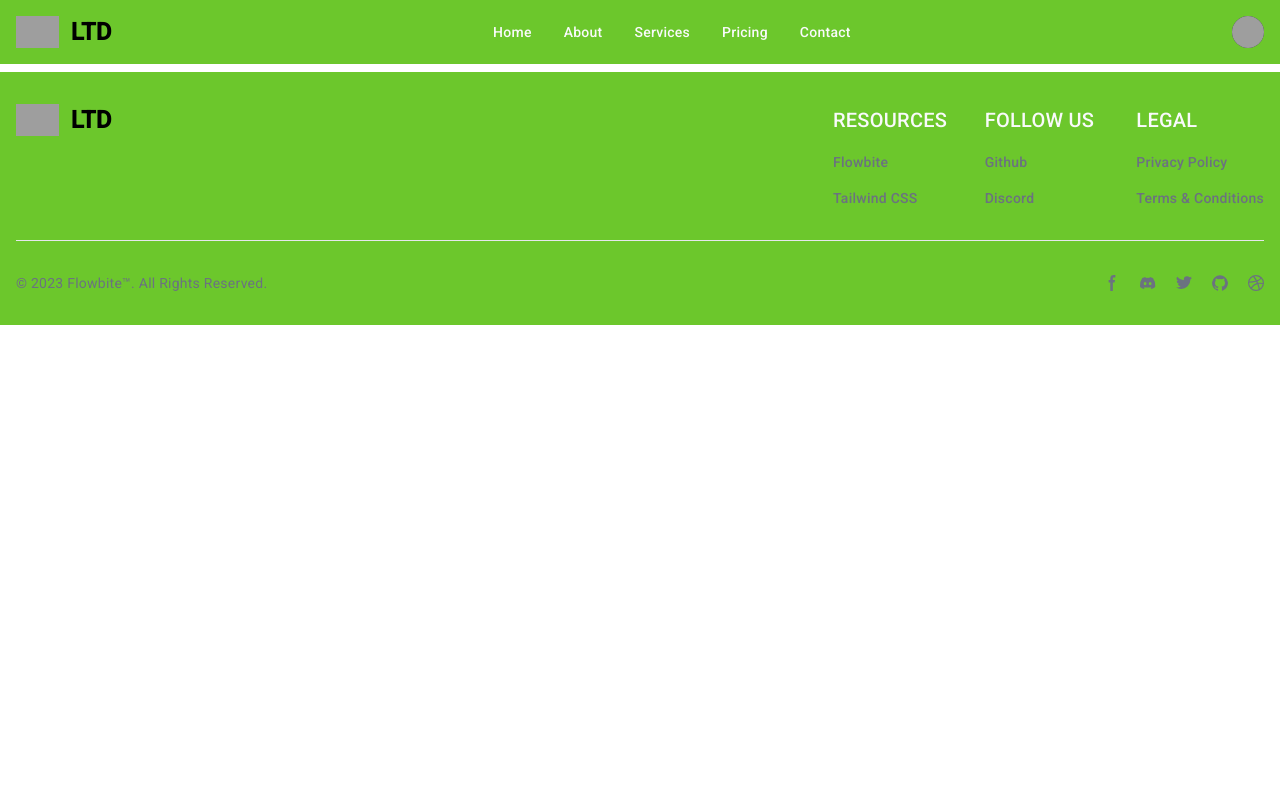
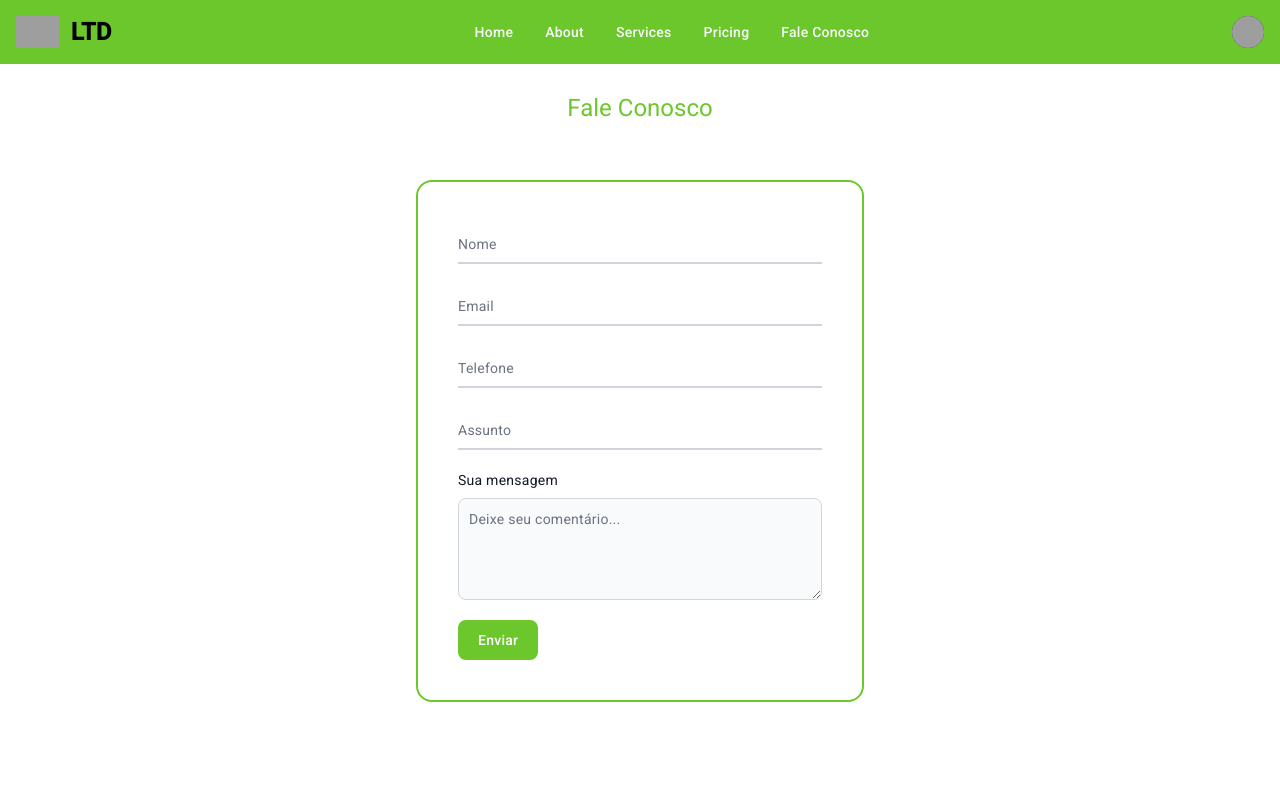
Before and after one commit to Neto002/ltd-nutricao-front, an Angular app: page /fale-conosco in a window 1280 px wide. Before the commit this address led to /. Shown: the top 800 px of the page. Built offline with nearby package versions, Linux system fonts and the light colour scheme; grey boxes are pictures that could not be loaded.

Commit message:
fale conosco

```diff
--- a/src/app/app-routing.module.ts
+++ b/src/app/app-routing.module.ts
@@ -1,10 +1,12 @@
 import { NgModule } from '@angular/core';
 import { RouterModule, Routes } from '@angular/router';
 import { MainPageComponent } from "./components/main-page/main-page.component";
+import { FaleConoscoComponent } from "./components/fale-conosco/fale-conosco.component";
 
 const routes: Routes = [
   // {path: '', loadChildren: () => import('./main-page/main-page.module').then(m => m.MainPageModule)},
-  {path: '', component: MainPageComponent},
+  { path: '', component: MainPageComponent },
+  { path: 'fale-conosco', component: FaleConoscoComponent },
 ];
 
 @NgModule({
--- a/src/app/app.component.ts
+++ b/src/app/app.component.ts
@@ -7,7 +7,7 @@ import {initFlowbite} from "flowbite";
   styleUrls: ['./app.component.css']
 })
 export class AppComponent implements OnInit {
-  title = 'ltd-nutricao-front';
+  title: string = 'ltd-nutricao-front';
 
   ngOnInit(): void {
     initFlowbite();
--- /dev/null
+++ b/src/app/components/fale-conosco/fale-conosco.component.html
@@ -0,0 +1,52 @@
+<div class="p-5">
+  <h1 class="text-background-green text-center text-lg font-bold">Fale Conosco</h1>
+</div>
+
+<div class="flex w-full h-50 p-5 justify-center items-center flex-col mb-20">
+  <form #form=ngForm class="max-w-md mx-auto border-2 rounded-2xl border-background-green p-10 w-full"
+        (ngSubmit)="onFormSubmit()">
+    <div class="relative z-0 w-full mb-5 group">
+      <input type="text" name="floating_first_name" id="floating_first_name"
+             class="block py-2.5 px-0 w-full text-sm text-gray-900 bg-transparent border-0 border-b-2 border-gray-300 appearance-none dark:text-white dark:border-gray-600 dark:focus:border-blue-500 focus:outline-none focus:ring-0 focus:border-background-green peer"
+             placeholder=" " required/>
+      <label for="floating_first_name"
+             class="peer-focus:font-medium absolute text-sm text-gray-500 dark:text-gray-400 duration-300 transform -translate-y-6 scale-75 top-3 -z-10 origin-[0] peer-focus:start-0 rtl:peer-focus:translate-x-1/4 peer-focus:text-background-green peer-focus:dark:text-blue-500 peer-placeholder-shown:scale-100 peer-placeholder-shown:translate-y-0 peer-focus:scale-75 peer-focus:-translate-y-6">
+        Nome
+      </label>
+    </div>
+    <div class="relative z-0 w-full mb-5 group">
+      <input type="email" name="floating_email" id="floating_email"
+             class="block py-2.5 px-0 w-full text-sm text-gray-900 bg-transparent border-0 border-b-2 border-gray-300 appearance-none dark:text-white dark:border-gray-600 dark:focus:border-blue-500 focus:outline-none focus:ring-0 focus:border-background-green peer"
+             placeholder=" " required/>
+      <label for="floating_email"
+             class="peer-focus:font-medium absolute text-sm text-gray-500 dark:text-gray-400 duration-300 transform -translate-y-6 scale-75 top-3 -z-10 origin-[0] peer-focus:start-0 rtl:peer-focus:translate-x-1/4 rtl:peer-focus:left-auto peer-focus:text-background-green peer-focus:dark:text-blue-500 peer-placeholder-shown:scale-100 peer-placeholder-shown:translate-y-0 peer-focus:scale-75 peer-focus:-translate-y-6">Email</label>
+    </div>
+    <div class="relative z-0 w-full mb-5 group">
+      <input type="tel" pattern="[0-9]{2} [0-9]{5}-[0-9]{4}" name="floating_phone" id="floating_phone"
+             class="block py-2.5 px-0 w-full text-sm text-gray-900 bg-transparent border-0 border-b-2 border-gray-300 appearance-none dark:text-white dark:border-gray-600 dark:focus:border-blue-500 focus:outline-none focus:ring-0 focus:border-background-green peer"
+             placeholder=" " required/>
+      <label for="floating_phone"
+             class="peer-focus:font-medium absolute text-sm text-gray-500 dark:text-gray-400 duration-300 transform -translate-y-6 scale-75 top-3 -z-10 origin-[0] peer-focus:start-0 rtl:peer-focus:translate-x-1/4 peer-focus:text-background-green peer-focus:dark:text-blue-500 peer-placeholder-shown:scale-100 peer-placeholder-shown:translate-y-0 peer-focus:scale-75 peer-focus:-translate-y-6">Telefone</label>
+    </div>
+    <div class="relative z-0 w-full mb-5 group">
+      <input type="text" name="assunto" id="assunto"
+             class="block py-2.5 px-0 w-full text-sm text-gray-900 bg-transparent border-0 border-b-2 border-gray-300 appearance-none dark:text-white dark:border-gray-600 dark:focus:border-blue-500 focus:outline-none focus:ring-0 focus:border-background-green peer"
+             placeholder=" " required/>
+      <label for="assunto"
+             class="peer-focus:font-medium absolute text-sm text-gray-500 dark:text-gray-400 duration-300 transform -translate-y-6 scale-75 top-3 -z-10 origin-[0] peer-focus:start-0 rtl:peer-focus:translate-x-1/4 rtl:peer-focus:left-auto peer-focus:text-background-green peer-focus:dark:text-blue-500 peer-placeholder-shown:scale-100 peer-placeholder-shown:translate-y-0 peer-focus:scale-75 peer-focus:-translate-y-6">Assunto</label>
+    </div>
+
+    <div class="relative z-0 w-full mb-5 group">
+      <label for="message" class="block mb-2 text-sm text-gray-900 dark:text-white">Sua mensagem</label>
+      <textarea id="message" rows="4"
+                class="block p-2.5 w-full text-sm text-gray-900 bg-gray-50 rounded-lg border border-gray-300 focus:ring-background-green focus:border-background-green dark:bg-gray-700 dark:border-gray-600 dark:placeholder-gray-400 dark:text-white dark:focus:ring-blue-500 dark:focus:border-blue-500"
+                placeholder="Deixe seu comentário..."></textarea>
+    </div>
+
+    <button type="submit"
+            class="text-white bg-background-green hover:bg-background-green/90 focus:ring-4 focus:outline-none focus:ring-background-green font-medium rounded-lg text-sm w-full sm:w-auto px-5 py-2.5 text-center dark:bg-blue-600 dark:hover:bg-blue-700 dark:focus:ring-blue-800">
+      Enviar
+    </button>
+  </form>
+
+</div>
--- /dev/null
+++ b/src/app/components/fale-conosco/fale-conosco.component.ts
@@ -0,0 +1,13 @@
+import { Component } from '@angular/core';
+
+@Component({
+  selector: 'app-fale-conosco',
+  templateUrl: './fale-conosco.component.html',
+  styleUrls: ['./fale-conosco.component.css']
+})
+export class FaleConoscoComponent {
+
+  onFormSubmit() {
+    alert('test')
+  }
+}
--- a/src/app/shared/components/carousel/carousel.component.ts
+++ b/src/app/shared/components/carousel/carousel.component.ts
@@ -1,10 +1,30 @@
-import { Component } from '@angular/core';
+import { Component, OnInit } from '@angular/core';
 
 @Component({
   selector: 'app-carousel',
   templateUrl: './carousel.component.html',
   styleUrls: ['./carousel.component.css']
 })
-export class CarouselComponent {
-  carouselImages: string[] = ["../../../assets/images/cImage1.jpeg", "../../../assets/images/cImage2.jpeg", "../../../assets/images/cImage3.jpeg"]
+export class CarouselComponent implements OnInit{
+
+  carouselImages: string[] = [
+    "../../../assets/images/cImage1.jpeg",
+    "../../../assets/images/cImage2.jpeg",
+    "../../../assets/images/cImage3.jpeg"
+  ]
+
+  constructor() {
+  }
+
+  ngOnInit(): void {
+    //this.loadCarouselImages();
+  }
+
+  loadCarouselImages(): void {
+    this.carouselImages = [
+      "../../../assets/images/cImage1.jpeg",
+      "../../../assets/images/cImage2.jpeg",
+      "../../../assets/images/cImage3.jpeg"
+    ]
+  }
 }
--- a/src/app/shared/components/header/header.component.html
+++ b/src/app/shared/components/header/header.component.html
@@ -52,7 +52,7 @@
           <a href="#" class="navbar-item">Pricing</a>
         </li>
         <li>
-          <a href="#" class="navbar-item">Contact</a>
+          <a routerLink="/fale-conosco" class="navbar-item">Fale Conosco</a>
         </li>
       </ul>
     </div>
```
Also changed, not shown: src/app/app.module.ts (+6 -2 lines), src/app/components/fale-conosco/fale-conosco.component.css (added), 1 other file (tests, documents, lock files or other folders).
